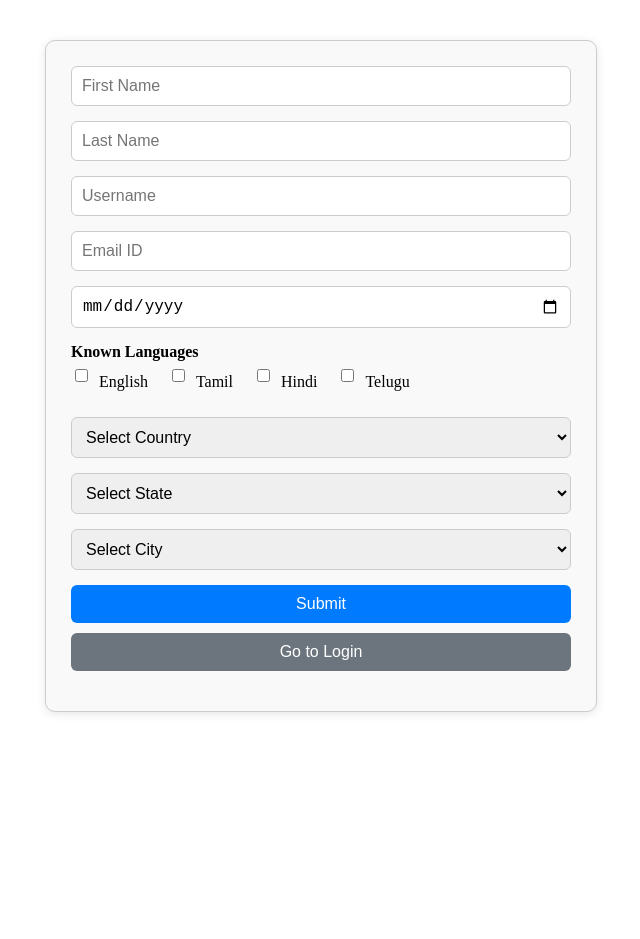
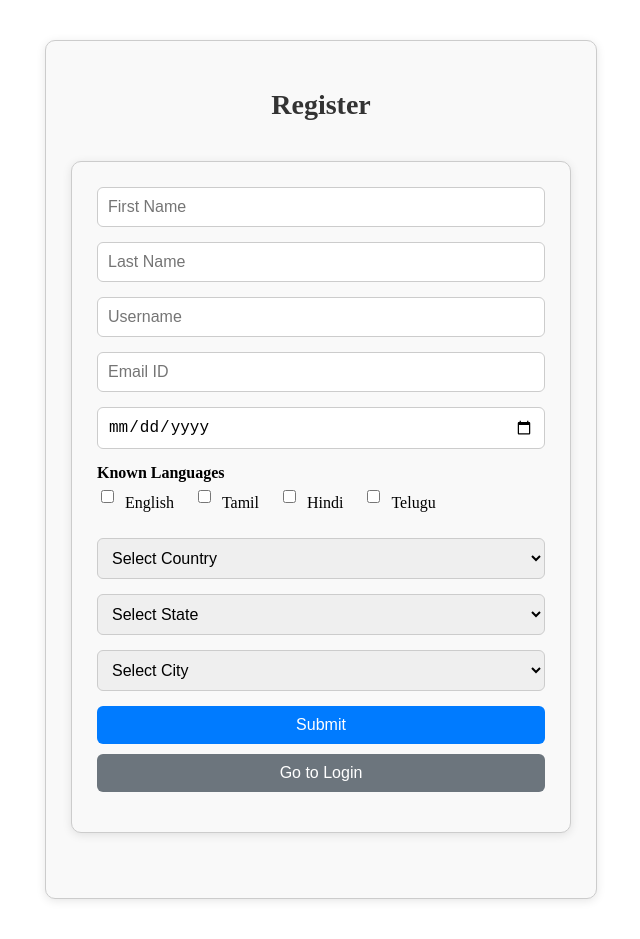
Before and after one commit to swetham10/PhpProject, a React (Create React App) app in the folder app/: page / in a window 1280 px wide. Shown: the whole page, without its empty margins (319-959 px from the left). Before the commit the page ends 800 px from the top, so only its background shows below. Built offline with nearby package versions, Linux system fonts and the light colour scheme.

Commit message:
updated files

```diff
--- a/app/src/components/RegisterForm.css
+++ b/app/src/components/RegisterForm.css
@@ -64,3 +64,21 @@ button[type="button"]:hover {
   gap: 8px;
   font-weight: normal;
 }
+
+.form-container {
+  max-width: 500px;
+  margin: 40px auto;
+  padding: 25px;
+  border: 1px solid #ccc;
+  border-radius: 10px;
+  background-color: #f9f9f9;
+  box-shadow: 0 2px 10px rgba(0, 0, 0, 0.1);
+}
+
+.form-title {
+  text-align: center;
+  margin-bottom: 20px;
+  color: #333;
+  font-size: 28px;
+  font-weight: bold;
+}
--- a/app/src/components/RegisterForm.jsx
+++ b/app/src/components/RegisterForm.jsx
@@ -57,6 +57,8 @@ const RegistrationForm = () => {
   };
 
   return (
+    <div className="form-container">
+    <h2 className="form-title">Register</h2>
     <form onSubmit={handleSubmit}>
       <input name="firstName" type="text" placeholder="First Name" onChange={handleChange} required />
       <input name="lastName" type="text" placeholder="Last Name" onChange={handleChange} required />
@@ -111,6 +113,7 @@ const RegistrationForm = () => {
       <button type="submit">Submit</button>
       <button type="button" onClick={() => window.location.href = '/login'}>Go to Login</button>
     </form>
+    </div>
   );
 };
 
```
